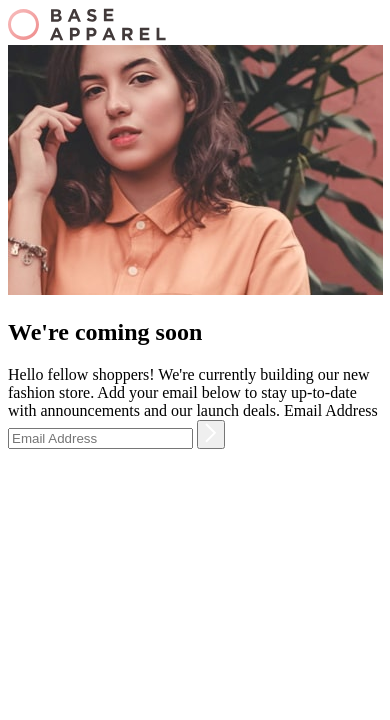
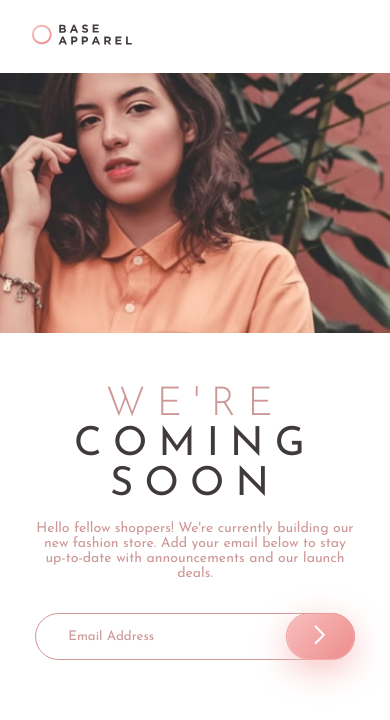
Before and after one commit to Baradit/base-Apparel-coming-soon-page-fem, a plain HTML site: page index.html in a window 390 px wide. Drawn offline with Linux system fonts and the light colour scheme.

Commit message:
mobile version done

```diff
--- a/assets/css/main.css
+++ b/assets/css/main.css
@@ -9,21 +9,13 @@
 
   --darkGrayishRed: hsl(0, 6%, 24%);
 
-  --gradient1: linear-gradient(
-    135deg,
-    from hsl(0, 0%, 100%),
-    to hsl(0, 100%, 98%)
-  );
-  --gradient2: linear-gradient(
-    135deg,
-    from hsl(0, 80%, 86%),
-    to hsl(0, 74%, 74%)
-  );
+  --gradient1: (135deg, hsl(0, 0%, 100%), hsl(0, 100%, 98%));
+  --gradient2: (135deg, hsl(0, 80%, 86%), hsl(0, 74%, 74%));
 
   /* Fonts */
-  --body-font: "Overpass", sans-serif;
+  --body-font: "Josefin Sans", sans-serif;
   --biggest-font-size: 2.25rem;
-  --h1-font-size: 1.5rem;
+  --h1-font-size: 2.5rem;
   --h2-font-size: 1.25rem;
   --h3-font-size: 1rem;
   --normal-font-size: 0.88rem;
@@ -31,6 +23,137 @@
   --smaller-font-size: 0.75rem;
 
   /* Font Weight */
-  --font-regular: 400;
-  --font-bold: 700;
+  --font-regular: 300;
+  --font-medium: 400;
+  --font-bold: 600;
 }
+
+/* Responsive typography */
+@media screen and (min-width: 1024px) {
+  :root {
+    --biggest-font-size: 4rem;
+    --h1-font-size: 2rem;
+    --h2-font-size: 1.5rem;
+    --h3-font-size: 1.25rem;
+    --normal-font-size: 1rem;
+    --small-font-size: 0.875rem;
+    --smaller-font-size: 0.813rem;
+  }
+}
+
+/* Globals */
+
+* {
+  box-sizing: border-box;
+  padding: 0;
+  margin: 0;
+}
+
+html {
+  scroll-behavior: smooth;
+}
+
+body {
+  font-family: var(--body-font);
+  font-size: var(--normal-font-size);
+  background-color: var(--veryDarkBlue);
+  color: var(--white);
+  transition: 0.3s;
+}
+
+img {
+  max-width: 100%;
+  height: auto;
+}
+
+input,
+button {
+  font-family: inherit;
+  outline: none;
+  border: none;
+}
+
+a {
+  text-decoration: none;
+}
+
+input,
+button {
+  font-family: inherit;
+  outline: none;
+  border: none;
+}
+
+/* Custom CSS */
+.container {
+  max-width: 1440px;
+  margin-left: 1.5rem;
+  margin-right: 1.5rem;
+}
+
+.grid {
+  display: grid;
+}
+
+.hero__logo {
+  padding: 1.5rem 2rem;
+}
+
+.hero__logo img {
+  width: 100px;
+}
+
+.hero__img img {
+  width: 100%;
+}
+
+.hero__content {
+  padding: 3rem 2.2rem;
+  text-align: center;
+}
+
+.hero__title {
+  font-size: var(--h1-font-size);
+  text-transform: uppercase;
+  color: var(--darkGrayishRed);
+  letter-spacing: 0.7rem;
+  font-weight: 400;
+  margin-bottom: 1rem;
+}
+
+.hero__title span {
+  color: var(--desaturatedRed);
+  font-weight: 300;
+}
+
+.hero__description {
+  color: var(--desaturatedRed);
+  margin-bottom: 2rem;
+}
+
+.hero__subscribe {
+  border: 1px solid var(--desaturatedRed);
+  border-radius: 3rem;
+  display: flex;
+  justify-content: space-between;
+  align-items: center;
+}
+
+.hero__subscribe-input {
+  width: 75%;
+  margin: 0 2rem;
+}
+
+.hero__subscribe input::placeholder {
+  color: var(--desaturatedRed);
+}
+
+.hero__subscribe-button {
+  width: 25%;
+  height: 100%;
+  background: linear-gradient(135deg, hsl(0, 80%, 86%), hsl(0, 74%, 74%));
+  box-shadow: hsl(0, 80%, 86%) 0px 10px 36px 0px,
+    hsl(0, 74%, 74%) 0px 0px 0px 1px;
+  padding: 0.7rem;
+  border-radius: 3rem;
+}
--- a/index.html
+++ b/index.html
@@ -30,15 +30,15 @@
           <div class="hero__description">
             Hello fellow shoppers! We're currently building our new fashion
             store. Add your email below to stay up-to-date with announcements
-            and our launch deals. Email Address
+            and our launch deals.
           </div>
-          <form action="" class="home__search">
+          <form action="" class="hero__subscribe">
             <input
               type="search"
               placeholder="Email Address"
-              class="home__search-input"
+              class="hero__subscribe-input"
             />
-            <button class="button">
+            <button class="hero__subscribe-button button">
               <img src="assets/images/icon-arrow.svg" alt="" />
             </button>
           </form>
```
